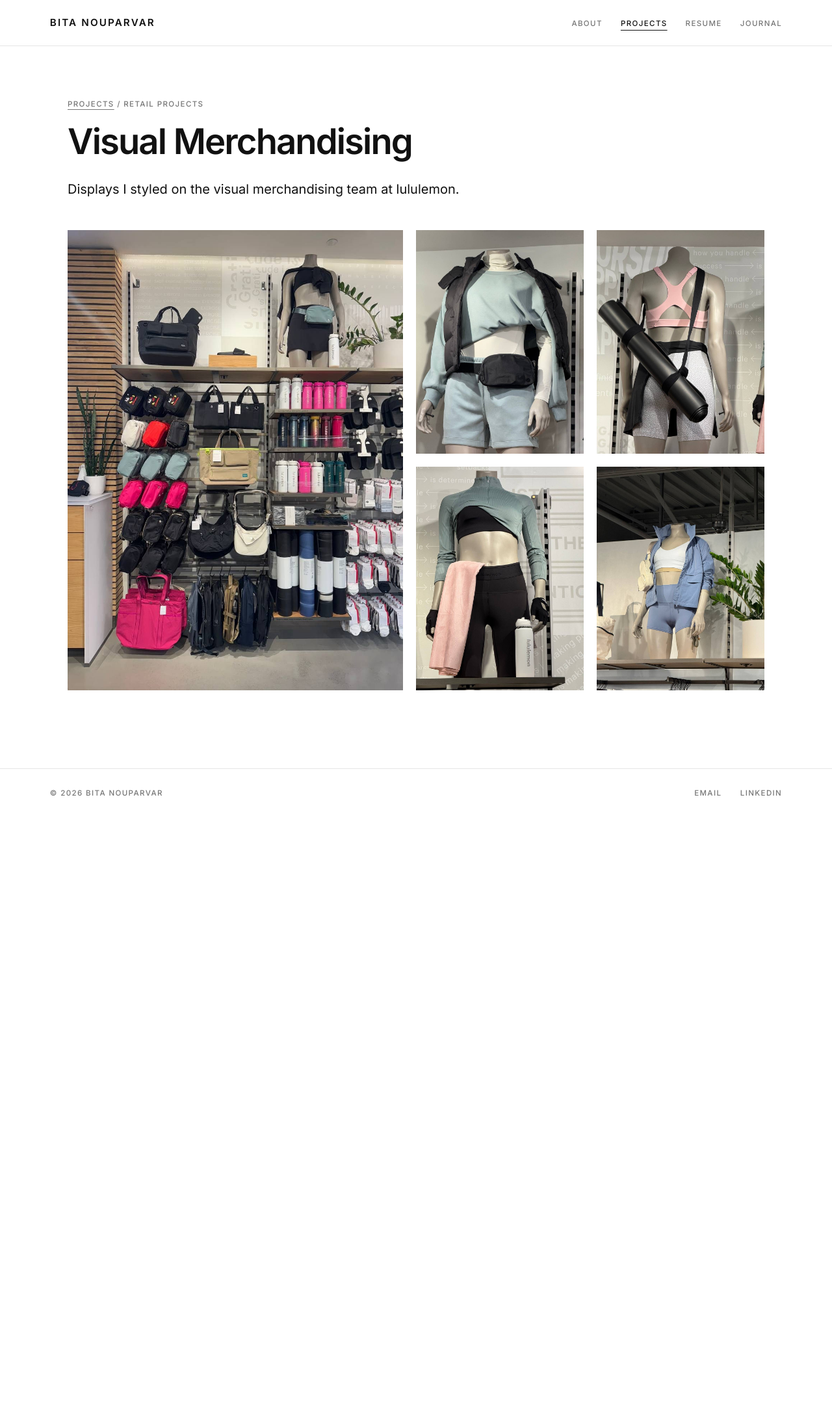
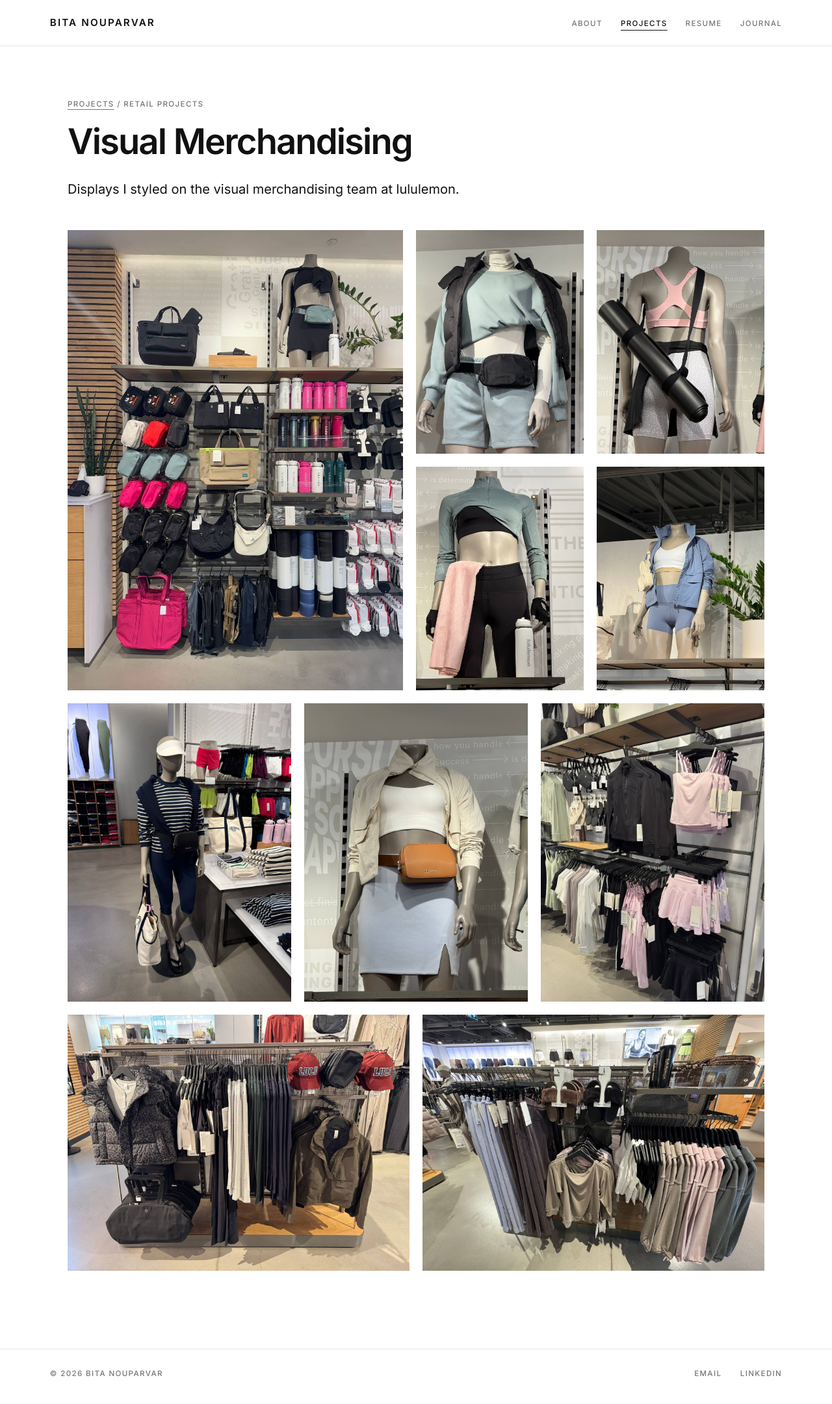
Before and after one commit to bitanp1994/bitanouparvar.com, a Jekyll site: the page built from projects/visual-merchandising.html, in a window 1280 px wide. Shown: the whole page at 65% size. Built offline with Jekyll 4.4.1, drawn with Linux system fonts in a browser that asks for light colours; before the commit the page ends 1267 px from its top, so only the background shows below that.

Commit message:
Visual Merchandising: add five more display photos
Co-Authored-By: Claude Opus 5.5 <noreply@anthropic.com>
Claude-Session: https://claude.ai/code/session_011ZU1tgXn8aNEA1hgF5gWNT

```diff
--- a/assets/style.css
+++ b/assets/style.css
@@ -295,3 +295,18 @@ main .eyebrow, main .section-title, main .label, main .text-links, main .post-ta
 .nav-drop.open .drop-menu, .nav-drop:has(:focus-visible) .drop-menu { display: block; }
 .sub-drop.open .sub-menu, .sub-drop:has(:focus-visible) .sub-menu { display: flex; }
 .sub-drop.open .chev, .sub-drop:has(:focus-visible) .chev { transform: rotate(90deg); }
+
+/* visual merchandising: second and third rows */
+.vm-row3, .vm-row2 { display: grid; gap: 20px; margin-top: 20px; }
+.vm-row3 { grid-template-columns: repeat(3, 1fr); }
+.vm-row2 { grid-template-columns: 1fr 1fr; }
+.vm-row3 figure, .vm-row2 figure { margin: 0; }
+.vm-row3 img, .vm-row2 img { width: 100%; object-fit: cover; display: block; }
+.vm-row3 img { aspect-ratio: 3 / 4; }
+.vm-row2 img { aspect-ratio: 4 / 3; }
+@media (max-width: 640px) {
+  .vm-row3, .vm-row2 { gap: 12px; margin-top: 12px; }
+  .vm-row3 { grid-template-columns: 1fr 1fr; }
+  .vm-row3 .vm-row3-last { grid-column: 1 / -1; }
+  .vm-row2 { grid-template-columns: 1fr; }
+}
--- a/projects/visual-merchandising.html
+++ b/projects/visual-merchandising.html
@@ -17,3 +17,14 @@ permalink: /projects/visual-merchandising/
   <figure><img src="{{ '/assets/img/vm/sage-rib-training.jpg' | relative_url }}" alt="Mannequin in a sage ribbed cropped half-zip and black tights with a pink towel, gloves and a white water bottle" loading="lazy"></figure>
   <figure><img src="{{ '/assets/img/vm/blue-jacket-belt-bag.jpg' | relative_url }}" alt="Mannequin in a light blue jacket and matching shorts with a white bra and a cream belt bag" loading="lazy"></figure>
 </div>
+
+<div class="vm-row3">
+  <figure><img src="{{ '/assets/img/vm/striped-knit-tote.jpg' | relative_url }}" alt="Floor mannequin in a navy and cream striped top with a navy knit draped over the shoulders, navy shorts, visor, belt bag and canvas tote" loading="lazy"></figure>
+  <figure><img src="{{ '/assets/img/vm/cream-jacket-tan-bag.jpg' | relative_url }}" alt="Mannequin in a cream jacket, white bra and pale blue skirt with a tan leather belt bag" loading="lazy"></figure>
+  <figure class="vm-row3-last"><img src="{{ '/assets/img/vm/pink-black-wall.jpg' | relative_url }}" alt="Wall of black jackets, pink tank tops and skirts, sage and white tops, with belt bags and sandals above" loading="lazy"></figure>
+</div>
+
+<div class="vm-row2">
+  <figure><img src="{{ '/assets/img/vm/leopard-vest-fixture.jpg' | relative_url }}" alt="Floor fixture with a leopard print puffer vest, black duffle bag, rows of black, grey, green and navy tops, red LULU caps and an olive jacket" loading="lazy"></figure>
+  <figure><img src="{{ '/assets/img/vm/neutral-lounge-fixture.jpg' | relative_url }}" alt="Floor fixture in soft neutrals: lilac and charcoal pants, taupe, pink and grey sweatshirts, fur slides and black tumblers" loading="lazy"></figure>
+</div>
```
Also changed, not shown: assets/img/vm/cream-jacket-tan-bag.jpg (added), assets/img/vm/leopard-vest-fixture.jpg (added), assets/img/vm/neutral-lounge-fixture.jpg (added), assets/img/vm/pink-black-wall.jpg (added), assets/img/vm/striped-knit-tote.jpg (added).
